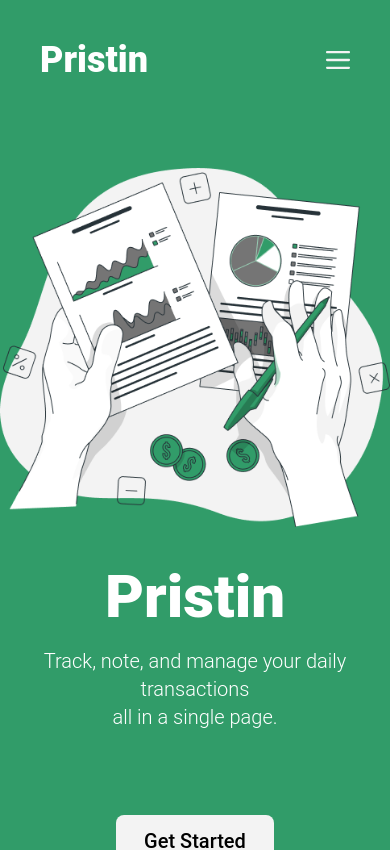
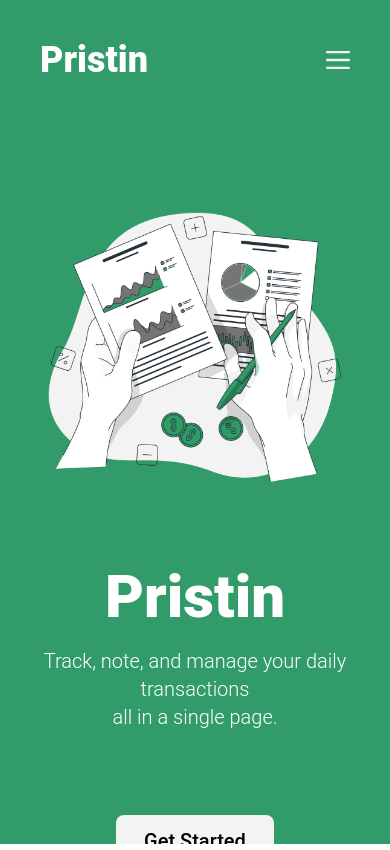
Before and after one commit to FarhanMaulanaF/Tugas_PAW_12, a React (Create React App) app in the folder client/: page / in a window 390 px wide. Shown: the top 850 px of the page. Built offline with nearby package versions, Linux system fonts and the light colour scheme.

Commit message:
update responsive in homepage

```diff
--- a/client/src/components/home/homepage.jsx
+++ b/client/src/components/home/homepage.jsx
@@ -6,7 +6,7 @@ import { authenticate, isAuth } from "../../helpers/auth";
 
 function Homepage() {
   return (
-    <div className="bg-[#319C69] overflow-hidden h-fit w-full font-Roboto">
+    <div className="bg-[#319C69] overflow-hidden h-screen w-full font-Roboto">
       {/* navbar  */}
       <div className="text-white flex justify-between items-center">
         <div className="font-black text-4xl ml-10 md:ml-32 my-10">
@@ -90,7 +90,7 @@ function Homepage() {
           </div>
         </div>
 
-        <div className="flex order-first md:order-last justify-center md:justify-start md:mr-32 md:my-32 ">
+        <div className="flex order-first md:order-last justify-center scale-75 md:scale-100 md:justify-start md:mr-32 md:my-32 ">
           <img src={Illustration} alt="illustration" />
         </div>
       </div>
```
